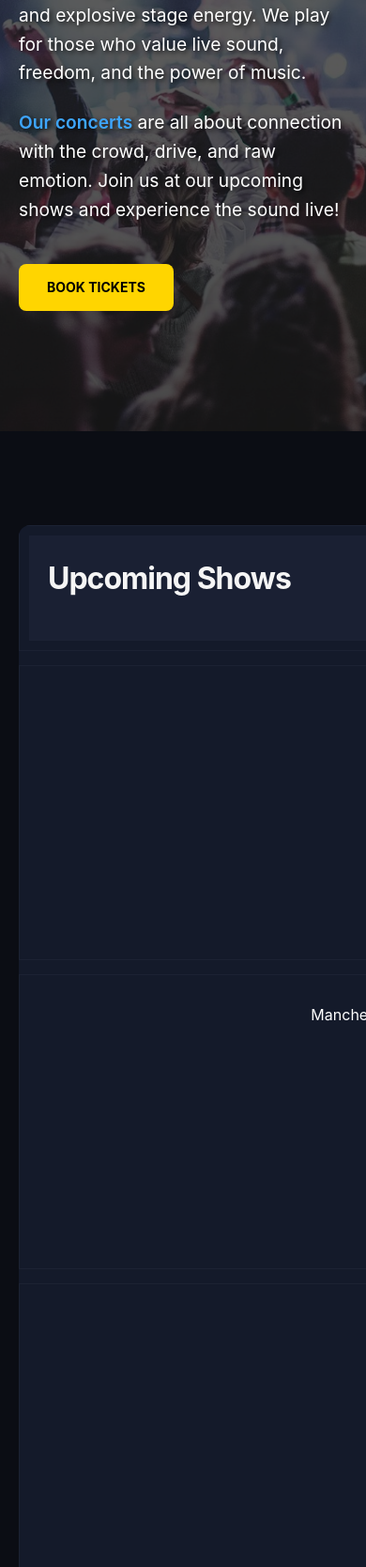
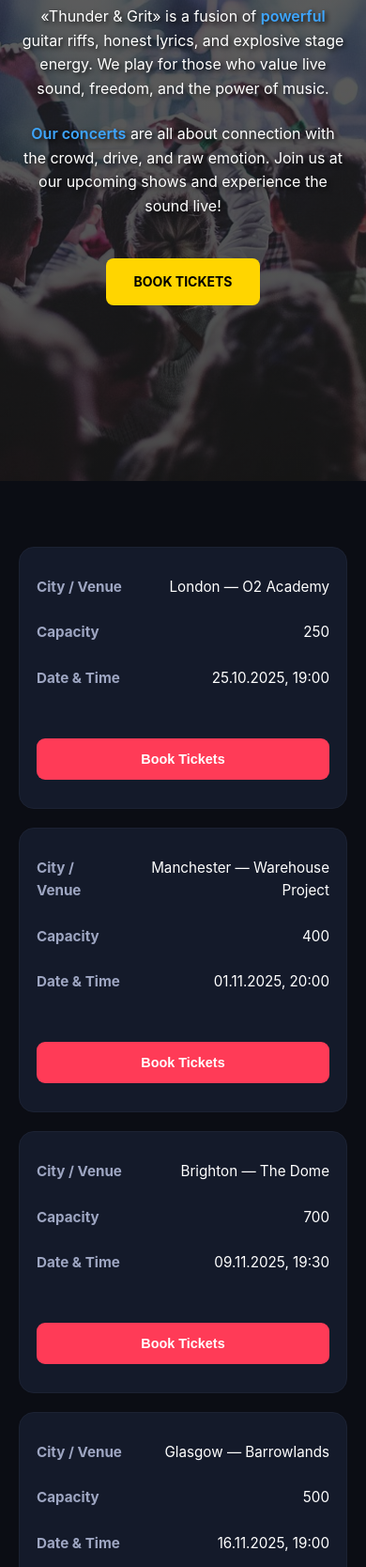
Before and after one commit to OlhaKhodakivska/landing-page-for-rock-band, a website built with Vite: page index.html in a window 390 px wide. Shown: the part 332-2000 px from the top of the page at 94% size. Built offline with nearby package versions, Linux system fonts and the light colour scheme.

Commit message:
refactor: enhance table accessibility and improve layout responsiveness

```diff
--- a/index.html
+++ b/index.html
@@ -71,31 +71,41 @@
 
             <tbody>
               <tr>
-                <td>London — O2 Academy</td>
-                <td>250</td>
-                <td>25.10.2025, 19:00</td>
-                <td><button class="btn">Book Tickets</button></td>
+                <td data-label="City / Venue">London — O2 Academy</td>
+                <td data-label="Capacity">250</td>
+                <td data-label="Date & Time">25.10.2025, 19:00</td>
+                <td data-label="Tickets">
+                  <button class="btn">Book Tickets</button>
+                </td>
               </tr>
 
               <tr>
-                <td>Manchester — Warehouse Project</td>
-                <td>400</td>
-                <td>01.11.2025, 20:00</td>
-                <td><button class="btn">Book Tickets</button></td>
+                <td data-label="City / Venue">
+                  Manchester — Warehouse Project
+                </td>
+                <td data-label="Capacity">400</td>
+                <td data-label="Date & Time">01.11.2025, 20:00</td>
+                <td data-label="Tickets">
+                  <button class="btn">Book Tickets</button>
+                </td>
               </tr>
 
               <tr>
-                <td>Brighton — The Dome</td>
-                <td>700</td>
-                <td>09.11.2025, 19:30</td>
-                <td><button class="btn">Book Tickets</button></td>
+                <td data-label="City / Venue">Brighton — The Dome</td>
+                <td data-label="Capacity">700</td>
+                <td data-label="Date & Time">09.11.2025, 19:30</td>
+                <td data-label="Tickets">
+                  <button class="btn">Book Tickets</button>
+                </td>
               </tr>
 
               <tr>
-                <td>Glasgow — Barrowlands</td>
-                <td>500</td>
-                <td>16.11.2025, 19:00</td>
-                <td><button class="btn">Book Tickets</button></td>
+                <td data-label="City / Venue">Glasgow — Barrowlands</td>
+                <td data-label="Capacity">500</td>
+                <td data-label="Date & Time">16.11.2025, 19:00</td>
+                <td data-label="Tickets">
+                  <button class="btn">Book Tickets</button>
+                </td>
               </tr>
             </tbody>
           </table>
@@ -238,6 +248,7 @@
                   allowfullscreen=""
                   loading="lazy"
                   referrerpolicy="no-referrer-when-downgrade"
+                  class="map-frame"
                 >
                 </iframe>
               </div>
--- a/style.css
+++ b/style.css
@@ -283,14 +283,11 @@
 .contact-content {
   display: flex;
   gap: 40px;
-  justify-content: center;
-  align-items: flex-start;
-  flex-wrap: wrap;
+  align-items: stretch;
 }
 
 .contact-form {
   flex: 1;
-  min-width: 300px;
 }
 
 .form-row {
@@ -333,11 +330,11 @@
 }
 
 .map-container {
-  flex: 2;
-  max-width: 50%;
+  flex: 1.4;
+  max-width: 100%;
   background: #1a222c;
   padding: 20px;
-  border-radius: 12px;
+  border-radius: 16px;
 }
 
 .map-container h3 {
@@ -349,6 +346,12 @@
 .map-wrapper {
   border-radius: 8px;
   overflow: hidden;
+}
+
+.map-frame {
+  width: 100%;
+  height: 400px;
+  border: none;
 }
 
 /* FOOTER SECTION */
@@ -485,41 +488,32 @@
 }
 
 @media (max-width: 768px) {
-  .hero h1 {
-    font-size: 36px;
+  .hero {
+    min-height: 100vh;
+    padding: 120px 0 80px;
+    text-align: center;
   }
 
-  .hero {
-    padding: 8rem 0;
+  .hero h1 {
+    font-size: 2.4rem;
+    line-height: 1.1;
   }
 
-  .contact-content {
-    flex-direction: column;
+  .hero p {
+    font-size: 1rem;
   }
 
-  .map-container {
-    max-width: 100%;
-    width: 100%;
+
+  .concerts-section {
+    padding-top: 70px;
   }
 
-  .menu-grid {
-    grid-template-columns: 1fr;
+  table {
+    min-width: unset;
+    background: transparent;
   }
 
-  .footer-content {
-    flex-direction: column;
-    text-align: center;
-    gap: 20px;
-  }
-
-  footer .container {
-    flex-direction: column;
-  }
-}
-
-/* Table responsiveness for small screens */
-@media (max-width: 600px) {
-  table thead tr:last-child {
+  table thead {
     display: none;
   }
 
@@ -532,15 +526,92 @@
   }
 
   table tr {
-    margin-bottom: 15px;
+    background: #141a2a;
     border: 1px solid #1c2233;
-    padding: 10px;
+    border-radius: 16px;
+    padding: 18px;
+    margin-bottom: 20px;
+    overflow: hidden;
   }
 
   table td {
+    border: none;
+    padding: 12px 0;
+    display: flex;
+    justify-content: space-between;
+    align-items: center;
+    gap: 20px;
     text-align: right;
-    padding-left: 50%;
-    position: relative;
-    border: none;
+    font-size: 0.95rem;
   }
+
+  table td::before {
+    content: attr(data-label);
+    color: #9ea6c2;
+    font-weight: 700;
+    text-align: left;
+  }
+
+  table td:last-child {
+    padding-top: 20px;
+  }
+
+  table td:last-child::before {
+    display: none;
+  }
+
+  .btn {
+    width: 100%;
+    padding: 14px;
+    font-size: 0.9rem;
+  }
+
+  .map-frame {
+    height: 300px;
+  }
+
+  footer {
+    padding: 40px 0;
+  }
+
+  .footer-content {
+    flex-direction: column;
+
+    align-items: center;
+
+    text-align: center;
+
+    gap: 24px;
+  }
+
+  footer .container {
+    flex-direction: column;
+  }
+
+  .footer-left {
+    display: flex;
+    flex-direction: column;
+    gap: 12px;
+  }
+
+  .footer-contacts,
+  .footer-socials {
+    display: flex;
+
+    flex-wrap: wrap;
+
+    justify-content: center;
+
+    gap: 10px;
+  }
+
+  .separator {
+    display: none;
+  }
+
+  .footer-contacts a,
+  .footer-socials a {
+    font-size: 0.9rem;
+  }
+
 }
```
